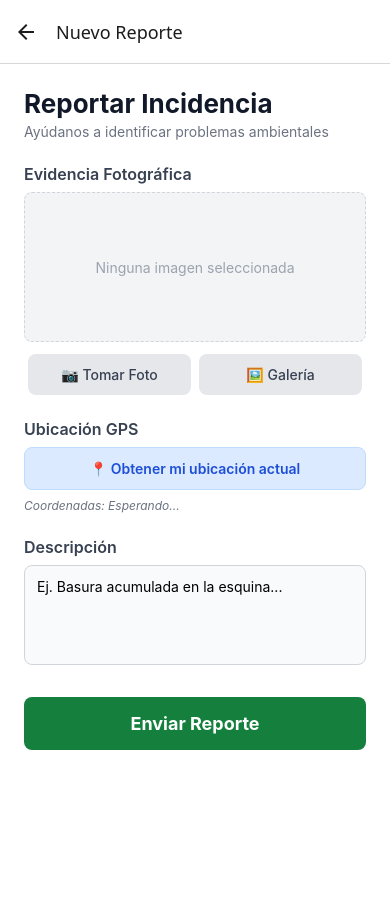
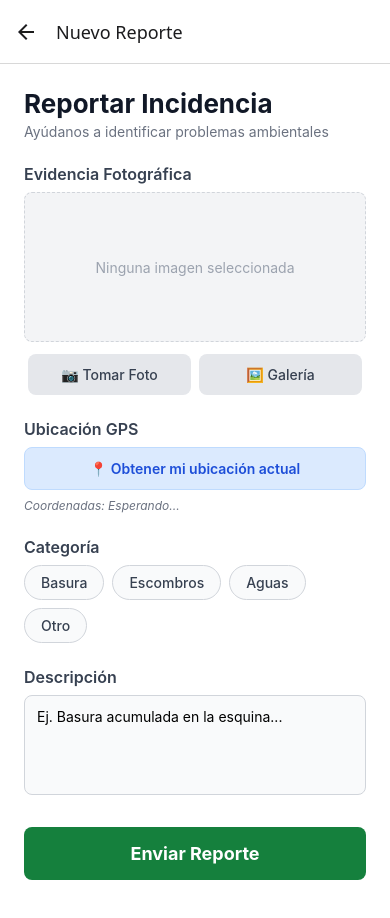
Before and after one commit to Bazzty/Proyecto-reportes, a React Native app in the folder frontend/: screen /NewReport in a window 390 px wide. Shown: the top 918 px of the page. Before the commit the page ends 844 px from the top, so only its background shows below. Built offline with nearby package versions, Linux system fonts and the light colour scheme; no server answers.

Commit message:
feat: Integrada camara, gps y envio real en NewReportScreen.js

```diff
--- a/frontend/src/screens/NewReportScreen.js
+++ b/frontend/src/screens/NewReportScreen.js
@@ -1,88 +1,229 @@
-import { View, Text, TextInput, TouchableOpacity, StyleSheet, ScrollView } from 'react-native';
+import { useState } from 'react';
+import {
+  View, Text, TextInput, TouchableOpacity,
+  StyleSheet, ScrollView, Image, Alert, ActivityIndicator
+} from 'react-native';
+import * as ImagePicker from 'expo-image-picker';
+import * as Location from 'expo-location';
+import api from '../services/api';
 
-export default function NewReportScreen() {
+const CATEGORIES = [
+  { id: 1, name: 'Basura' },
+  { id: 2, name: 'Escombros' },
+  { id: 3, name: 'Aguas' },
+  { id: 4, name: 'Otro' },
+];
+
+export default function NewReportScreen({ navigation }) {
+  const [photo, setPhoto]             = useState(null);
+  const [location, setLocation]       = useState(null);
+  const [description, setDescription] = useState('');
+  const [categoryId, setCategoryId]   = useState(null);
+  const [loading, setLoading]         = useState(false);
+
+  const handleTakePhoto = async () => {
+    const { status } = await ImagePicker.requestCameraPermissionsAsync();
+    if (status !== 'granted') {
+      Alert.alert('Permiso denegado', 'Se necesita acceso a la cámara.');
+      return;
+    }
+    const result = await ImagePicker.launchCameraAsync({
+      mediaTypes: ImagePicker.MediaTypeOptions.Images,
+      quality: 0.7,
+    });
+    if (!result.canceled) setPhoto(result.assets[0]);
+  };
+
+  const handlePickFromGallery = async () => {
+    const { status } = await ImagePicker.requestMediaLibraryPermissionsAsync();
+    if (status !== 'granted') {
+      Alert.alert('Permiso denegado', 'Se necesita acceso a la galería.');
+      return;
+    }
+    const result = await ImagePicker.launchImageLibraryAsync({
+      mediaTypes: ImagePicker.MediaTypeOptions.Images,
+      quality: 0.7,
+    });
+    if (!result.canceled) setPhoto(result.assets[0]);
+  };
+
+  const handleGetLocation = async () => {
+    const { status } = await Location.requestForegroundPermissionsAsync();
+    if (status !== 'granted') {
+      Alert.alert('Permiso denegado', 'Se necesita acceso a la ubicación.');
+      return;
+    }
+    const loc = await Location.getCurrentPositionAsync({
+      accuracy: Location.Accuracy.High,
+    });
+    setLocation(loc.coords);
+  };
+
+  const handleSubmit = async () => {
+    if (!photo)            { Alert.alert('Falta foto', 'Debes adjuntar una foto.');         return; }
+    if (!location)         { Alert.alert('Falta ubicación', 'Obtén tu ubicación GPS.');     return; }
+    if (!description.trim()){ Alert.alert('Falta descripción', 'Escribe una descripción.'); return; }
+    if (!categoryId)       { Alert.alert('Falta categoría', 'Selecciona una categoría.');   return; }
+
+    setLoading(true);
+    try {
+      const form = new FormData();
+      form.append('description', description);
+      form.append('latitude',    String(location.latitude));
+      form.append('longitude',   String(location.longitude));
+      form.append('category_id', String(categoryId));
+      form.append('photo', {
+        uri:  photo.uri,
+        type: 'image/jpeg',
+        name: 'reporte.jpg',
+      });
+
+      await api.post('/reports', form, {
+        headers: { 'Content-Type': 'multipart/form-data' },
+      });
+
+      Alert.alert('¡Éxito!', 'Reporte enviado correctamente.', [
+        { text: 'OK', onPress: () => navigation.goBack() },
+      ]);
+    } catch (error) {
+      const message = error.response?.data?.message || 'No se pudo enviar el reporte.';
+      Alert.alert('Error', message);
+    } finally {
+      setLoading(false);
+    }
+  };
+
   return (
     <ScrollView contentContainerStyle={styles.container}>
       <Text style={styles.title}>Reportar Incidencia</Text>
       <Text style={styles.subtitle}>Ayúdanos a identificar problemas ambientales</Text>
 
-      {/* Sección de Fotografía [cite: 86, 119] */}
+      {/* Foto */}
       <View style={styles.section}>
         <Text style={styles.sectionTitle}>Evidencia Fotográfica</Text>
-        <View style={styles.photoPlaceholder}>
-          <Text style={styles.placeholderText}>Ninguna imagen seleccionada</Text>
-        </View>
+        {photo ? (
+          <Image source={{ uri: photo.uri }} style={styles.previewImage} />
+        ) : (
+          <View style={styles.photoPlaceholder}>
+            <Text style={styles.placeholderText}>Ninguna imagen seleccionada</Text>
+          </View>
+        )}
         <View style={styles.rowButtons}>
-          <TouchableOpacity style={styles.actionButton}>
+          <TouchableOpacity style={styles.actionButton} onPress={handleTakePhoto}>
             <Text style={styles.actionButtonText}>📷 Tomar Foto</Text>
           </TouchableOpacity>
-          <TouchableOpacity style={styles.actionButton}>
+          <TouchableOpacity style={styles.actionButton} onPress={handlePickFromGallery}>
             <Text style={styles.actionButtonText}>🖼️ Galería</Text>
           </TouchableOpacity>
         </View>
       </View>
 
-      {/* Sección de Ubicación [cite: 86, 119] */}
+      {/* GPS */}
       <View style={styles.section}>
         <Text style={styles.sectionTitle}>Ubicación GPS</Text>
-        <TouchableOpacity style={styles.locationButton}>
+        <TouchableOpacity style={styles.locationButton} onPress={handleGetLocation}>
           <Text style={styles.locationButtonText}>📍 Obtener mi ubicación actual</Text>
         </TouchableOpacity>
-        <Text style={styles.helperText}>Coordenadas: Esperando...</Text>
+        <Text style={styles.helperText}>
+          {location
+            ? `Lat: ${location.latitude.toFixed(5)}, Lng: ${location.longitude.toFixed(5)}`
+            : 'Coordenadas: Esperando...'}
+        </Text>
       </View>
 
-      {/* Sección de Descripción [cite: 119, 296] */}
+      {/* Categoría */}
+      <View style={styles.section}>
+        <Text style={styles.sectionTitle}>Categoría</Text>
+        <View style={styles.categoryContainer}>
+          {CATEGORIES.map((cat) => (
+            <TouchableOpacity
+              key={cat.id}
+              style={[
+                styles.categoryButton,
+                categoryId === cat.id && styles.categoryButtonSelected,
+              ]}
+              onPress={() => setCategoryId(cat.id)}
+            >
+              <Text style={[
+                styles.categoryButtonText,
+                categoryId === cat.id && styles.categoryButtonTextSelected,
+              ]}>
+                {cat.name}
+              </Text>
+            </TouchableOpacity>
+          ))}
+        </View>
+      </View>
+
+      {/* Descripción */}
       <View style={styles.section}>
         <Text style={styles.sectionTitle}>Descripción</Text>
         <TextInput
           style={[styles.input, styles.textArea]}
           placeholder="Ej. Basura acumulada en la esquina..."
-          multiline={true}
+          multiline
           numberOfLines={4}
+          value={description}
+          onChangeText={setDescription}
         />
       </View>
 
-      {/* Botón de Envío [cite: 86, 233] */}
-      <TouchableOpacity style={styles.submitButton}>
-        <Text style={styles.submitButtonText}>Enviar Reporte</Text>
+      <TouchableOpacity
+        style={[styles.submitButton, loading && styles.submitButtonDisabled]}
+        onPress={handleSubmit}
+        disabled={loading}
+      >
+        {loading
+          ? <ActivityIndicator color="white" />
+          : <Text style={styles.submitButtonText}>Enviar Reporte</Text>
+        }
       </TouchableOpacity>
     </ScrollView>
   );
 }
 
 const styles = StyleSheet.create({
-  container: { flexGrow: 1, padding: 24, backgroundColor: '#fff' },
-  title: { fontSize: 26, fontWeight: 'bold', color: '#111827', marginBottom: 4 },
-  subtitle: { fontSize: 14, color: '#6b7280', marginBottom: 24 },
-  section: { marginBottom: 24 },
-  sectionTitle: { fontSize: 16, fontWeight: '600', color: '#374151', marginBottom: 8 },
-  photoPlaceholder: {
+  container:                  { flexGrow: 1, padding: 24, backgroundColor: '#fff' },
+  title:                      { fontSize: 26, fontWeight: 'bold', color: '#111827', marginBottom: 4 },
+  subtitle:                   { fontSize: 14, color: '#6b7280', marginBottom: 24 },
+  section:                    { marginBottom: 24 },
+  sectionTitle:               { fontSize: 16, fontWeight: '600', color: '#374151', marginBottom: 8 },
+  photoPlaceholder:           {
     height: 150, backgroundColor: '#f3f4f6', borderRadius: 8,
     borderWidth: 1, borderColor: '#d1d5db', borderStyle: 'dashed',
     justifyContent: 'center', alignItems: 'center', marginBottom: 12,
   },
-  placeholderText: { color: '#9ca3af' },
-  rowButtons: { flexDirection: 'row', justifyContent: 'space-between' },
-  actionButton: {
+  previewImage:               { width: '100%', height: 200, borderRadius: 8, marginBottom: 12 },
+  placeholderText:            { color: '#9ca3af' },
+  rowButtons:                 { flexDirection: 'row', justifyContent: 'space-between' },
+  actionButton:               {
     flex: 1, backgroundColor: '#e5e7eb', padding: 12,
     borderRadius: 8, alignItems: 'center', marginHorizontal: 4,
   },
-  actionButtonText: { color: '#374151', fontWeight: '500' },
-  locationButton: {
-    backgroundColor: '#dbeafe', padding: 12,
-    borderRadius: 8, alignItems: 'center', marginBottom: 4,
-    borderWidth: 1, borderColor: '#bfdbfe'
+  actionButtonText:           { color: '#374151', fontWeight: '500' },
+  locationButton:             {
+    backgroundColor: '#dbeafe', padding: 12, borderRadius: 8,
+    alignItems: 'center', marginBottom: 4, borderWidth: 1, borderColor: '#bfdbfe',
   },
-  locationButtonText: { color: '#1d4ed8', fontWeight: '600' },
-  helperText: { fontSize: 12, color: '#6b7280', fontStyle: 'italic', marginTop: 4 },
-  input: {
+  locationButtonText:         { color: '#1d4ed8', fontWeight: '600' },
+  helperText:                 { fontSize: 12, color: '#6b7280', fontStyle: 'italic', marginTop: 4 },
+  categoryContainer:          { flexDirection: 'row', flexWrap: 'wrap', gap: 8 },
+  categoryButton:             {
+    paddingHorizontal: 16, paddingVertical: 8, borderRadius: 20,
+    borderWidth: 1, borderColor: '#d1d5db', backgroundColor: '#f9fafb',
+  },
+  categoryButtonSelected:     { backgroundColor: '#15803d', borderColor: '#15803d' },
+  categoryButtonText:         { color: '#374151', fontWeight: '500' },
+  categoryButtonTextSelected: { color: 'white' },
+  input:                      {
     borderWidth: 1, borderColor: '#d1d5db',
-    borderRadius: 8, padding: 12, backgroundColor: '#f9fafb'
+    borderRadius: 8, padding: 12, backgroundColor: '#f9fafb',
   },
-  textArea: { height: 100, textAlignVertical: 'top' },
-  submitButton: {
+  textArea:                   { height: 100, textAlignVertical: 'top' },
+  submitButton:               {
     backgroundColor: '#15803d', padding: 16,
-    borderRadius: 8, alignItems: 'center', marginTop: 8, marginBottom: 32
+    borderRadius: 8, alignItems: 'center', marginTop: 8, marginBottom: 32,
   },
-  submitButtonText: { color: 'white', fontWeight: 'bold', fontSize: 18 },
+  submitButtonDisabled:       { backgroundColor: '#86efac' },
+  submitButtonText:           { color: 'white', fontWeight: 'bold', fontSize: 18 },
 });
```
